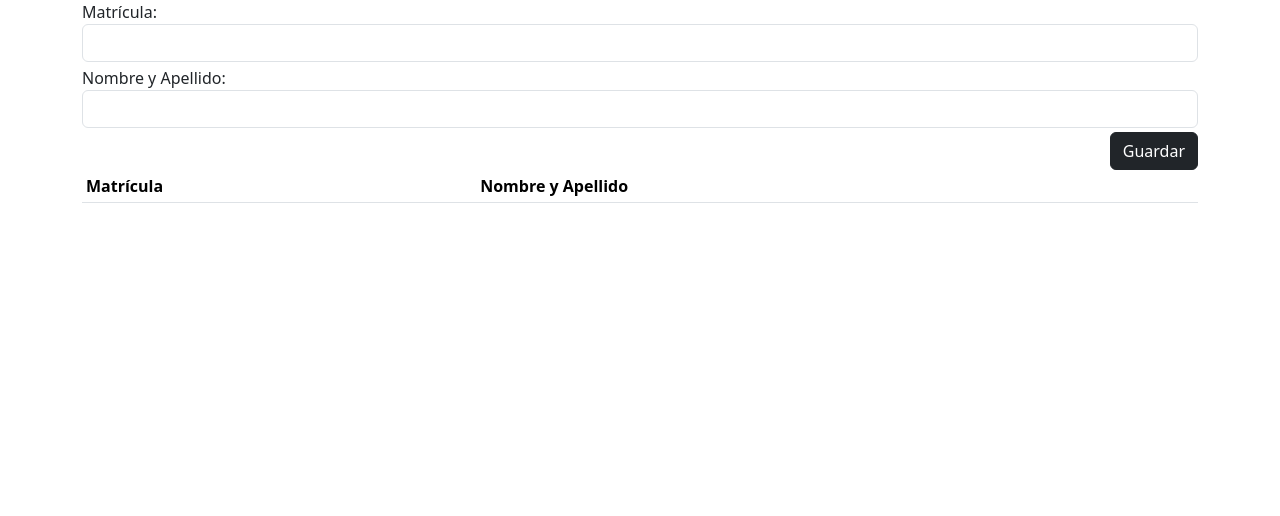
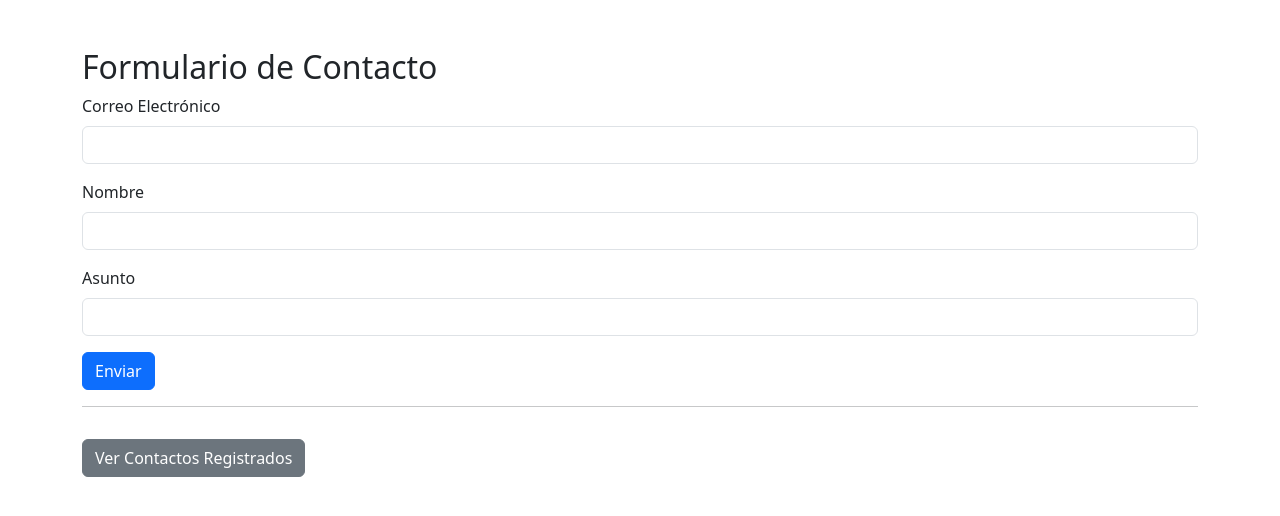
Before and after one commit to mingoyo27/flask7a, a Flask app: page /alumnos in a window 1280 px wide. Shown: the top 516 px of the page. Run offline with Flask 3, Linux system fonts and the light colour scheme; lists and menus that the app fills with data are empty.

Commit message:
Update alumnos.html

```diff
--- a/templates/alumnos.html
+++ b/templates/alumnos.html
@@ -6,84 +6,32 @@
 
     <link href="https://cdn.jsdelivr.net/npm/bootstrap@5.3.3/dist/css/bootstrap.min.css" rel="stylesheet" integrity="sha384-QWTKZyjpPEjISv5WaRU9OFeRpok6YctnYmDr5pNlyT2bRjXh0JMhjY6hW+ALEwIH" crossorigin="anonymous">
 
-    <script src="https://code.jquery.com/jquery-3.7.1.min.js" integrity="sha256-/JqT3SQfawRcv/BIHPThkBvs0OEvtFFmqPF/lYI/Cxo=" crossorigin="anonymous"></script>
-
-    <script src="https://cdnjs.cloudflare.com/ajax/libs/jquery-validate/1.19.5/jquery.validate.min.js"></script>
-
-    <title>Alumnos</title>
+    <title>Formulario de Contacto</title>
 </head>
 <body>
-    <!-- Nombre de la etiqueta Ejemplo: INPUT -->
-    <!-- # para ID -->
-    <!-- . para CLASS -->
+    <div class="container mt-5">
+        <h2>Formulario de Contacto</h2>
+        <form action="/registrar" method="get">
+            <div class="mb-3">
+                <label for="correo_electronico" class="form-label">Correo Electrónico</label>
+                <input type="email" class="form-control" id="correo_electronico" name="correo_electronico" required>
+            </div>
+            <div class="mb-3">
+                <label for="nombre" class="form-label">Nombre</label>
+                <input type="text" class="form-control" id="nombre" name="nombre" required minlength="10" maxlength="50">
+            </div>
+            <div class="mb-3">
+                <label for="asunto" class="form-label">Asunto</label>
+                <input type="text" class="form-control" id="asunto" name="asunto" required minlength="10" maxlength="50">
+            </div>
+            <button type="submit" class="btn btn-primary">Enviar</button>
+        </form>
 
-    <!-- form index 0 -->
-    <!-- #frmAlumnos -->
-    <!-- .formulario index 0 -->
-    <div class="container">
-        <form method="post" id="frmAlumnos" class="formulario">
-            <div class="mb-1">
-                <label id="lblMatriculaFA" for="txtMatriculaFA">Matrícula:</label>
-                <input type="number" name="txtMatriculaFA" id="txtMatriculaFA" class="form-control" required="true" minlength="8" maxlength="8" data-rule-digits="true">
-            </div>
-            <div class="mb-1">
-                <label id="lblNombreApellidoFA" for="txtNombreApellidoFA">Nombre y Apellido:</label>
-                <input type="text" name="txtNombreApellidoFA" id="txtNombreApellidoFA" class="form-control" required="true" minlength="10" maxlength="25">
-            </div>
-            <div class="text-end">
-                <button id="btnGuardarFA" name="btnGuardarFA" class="btn btn-dark">Guardar</button>
-            </div>
-        </form>
-        <div id="divAlumnos"></div>
-
-        <!-- table index 0 -->
-        <table class="table table-sm">
-            <thead>
-                <tr>
-                    <th>Matrícula</th>
-                    <th>Nombre y Apellido</th>
-                </tr>
-            </thead>
-            <tbody id="tbodyAlumnos"></tbody>
-        </table>
+        <hr>
+        <!-- Enlace a la página de visualización de contactos -->
+        <a href="/visualizar_contactos" class="btn btn-secondary mt-3">Ver Contactos Registrados</a>
     </div>
 
     <script src="https://cdn.jsdelivr.net/npm/bootstrap@5.3.3/dist/js/bootstrap.bundle.min.js" integrity="sha384-YvpcrYf0tY3lHB60NNkmXc5s9fDVZLESaAA55NDzOxhy9GkcIdslK1eN7N6jIeHz" crossorigin="anonymous"></script>
-
-    <script>
-        window.addEventListener("load", function (event) {
-            $("#frmAlumnos").validate({
-                messages: {
-                    txtMatriculaFA: {
-                        required: "Ingresa la matrícula",
-                        minlength: "La matrícula es de 8 digitos",
-                        maxlength: "La matrícula es de 8 digitos",
-                        digits: "La matrícula es de solo números"
-                    },
-                    txtNombreApellidoFA: {
-                        required: "Ingresa tu nombre y apellido",
-                        minlength: "Ingresa más o 10 caracteres",
-                        maxlength: "Ingresa menos o 25 caracteres"
-                    }
-                },
-                rules: {
-                    txtMatriculaFA: {
-                        // required: true,
-                        // minlength: 8,
-                        // maxlength: 8
-                        // digits: true
-                    }
-                }
-            })
-
-            $("#frmAlumnos").submit(function (event) {
-                event.preventDefault()
-
-                $.post("/alumnos/guardar", $(this).serialize(), function (respuesta) {
-                    console.log(respuesta)
-                })
-            })
-        })
-    </script>
 </body>
 </html>
```
